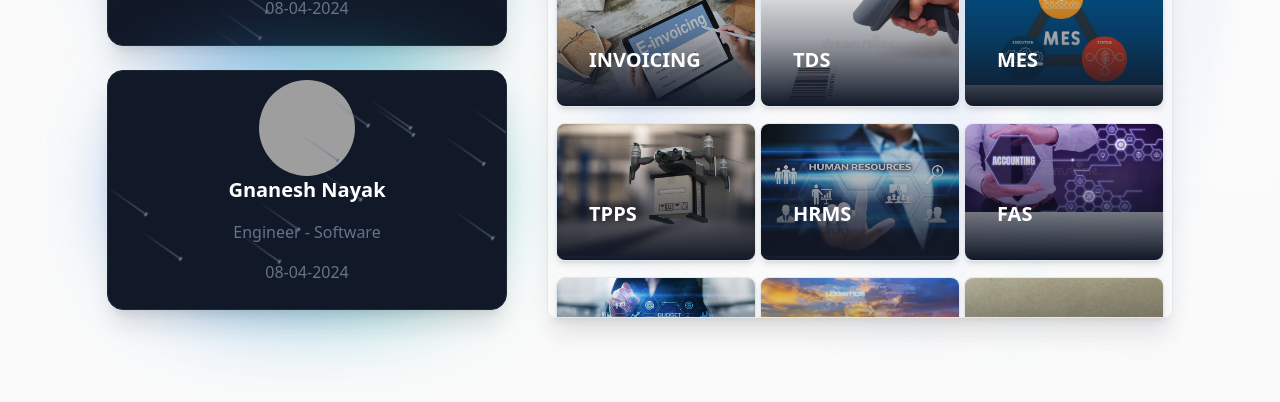
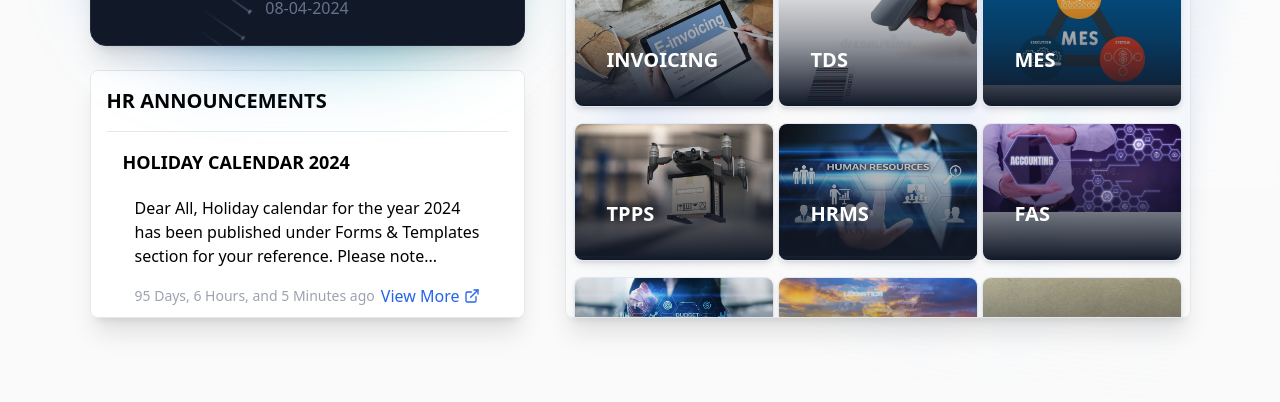
Before and after one commit to GnaneshTkap/Amrut_3.0, a React (Vite) app: page / in a window 1280 px wide. Shown: the part 378-780 px from the top of the page. Built offline with nearby package versions, Linux system fonts and the light colour scheme; grey boxes are pictures that could not be loaded.

Commit message:
implemented annocement card

```diff
--- a/src/components/Dashboard/Dashboard.jsx
+++ b/src/components/Dashboard/Dashboard.jsx
@@ -6,6 +6,7 @@ import { DashboardGrid } from "./Layout";
 import { UserCard } from "../cards/UserCard";
 import { amrutList } from "@/constant/amrutList";
 import AmrutCards from "../cards/AmrutCards";
+import AnnouncementCard from "../cards/AnnocementCard";
 
 const Dashboard = () => {
   return (
@@ -23,7 +24,7 @@ const Dashboard = () => {
         <div className="flex  mt-[80px] gap-10  ">
           <div className="flex flex-col gap-6 ">
             <UserCard />
-            <UserCard />
+            <AnnouncementCard />
           </div>
           <div className="grid grid-cols-1 sm:grid-cols-2 lg:grid-cols-3 xl:grid-cols-3 h-[32rem] items-start overflow-y-auto w-full relative p-2 gap-1 flex-1 rounded-lg border shadow-xl bg-gradient-to-br overflow-hidden">
             {amrutList.map((v) => (
--- /dev/null
+++ b/src/components/cards/AnnocementCard.jsx
@@ -0,0 +1,100 @@
+import React from "react";
+
+const AnnouncementCard = () => {
+  return (
+    <div className=" rounded-lg border bg-card text-card-foreground overflow-hidden shadow-xl max-h-[248px] sm:w-[435px] overflow-y-auto">
+      {/* <BackgroundGradientAnimation> */}
+
+      <div className=" p-4 rounded-lg">
+        <h2 className="text-xl font-semibold mb-4 text-black dark:text-white">
+          HR ANNOUNCEMENTS
+        </h2>
+        <div className="border-b bg-black dark:border-white mb-0"></div>
+        <div className="space-y-6">
+          <div className="bg-transparent rounded-lg p-4  bg-opacity-75 ">
+            <h3 className="text-lg font-semibold mb-2 text-black dark:text-white ">
+              HOLIDAY CALENDAR 2024
+            </h3>
+            <div className="  p-3">
+              <p className="text-black dark:text-white">
+                Dear All, Holiday calendar for the year 2024 has been published
+                under Forms & Templates section for your reference. Please
+                note...
+              </p>
+              <div className="flex items-center justify-between mt-4">
+                <span className="text-sm text-gray-400">
+                  95 Days, 6 Hours, and 5 Minutes ago
+                </span>
+                <a
+                  className="text-blue-600 hover:underline flex items-center"
+                  href="#"
+                >
+                  View More
+                  <svg
+                    xmlns="http://www.w3.org/2000/svg"
+                    width="24"
+                    height="24"
+                    viewBox="0 0 24 24"
+                    fill="none"
+                    stroke="currentColor"
+                    strokeWidth="2"
+                    strokeLinecap="round"
+                    strokeLinejoin="round"
+                    className="ml-1 w-4 h-4"
+                  >
+                    <path d="M18 13v6a2 2 0 0 1-2 2H5a2 2 0 0 1-2-2V8a2 2 0 0 1 2-2h6"></path>
+                    <polyline points="15 3 21 3 21 9"></polyline>
+                    <line x1="10" x2="21" y1="14" y2="3"></line>
+                  </svg>
+                </a>
+              </div>
+            </div>
+          </div>
+          <div className="border-b bg-black dark:border-white "></div>
+          <div className="bg-transparent rounded-lg p-4  ">
+            <h3 className="text-lg font-semibold mb-2 text-black dark:text-white">
+              REG: COMPANY POLICY
+            </h3>
+            <div className=" rounded-lg p-4">
+              <p className="text-black dark:text-white">
+                Dear All, This is to notify that some changes have been
+                incorporated in our existing Company policy with effective from
+                1st....
+              </p>
+              <div className="flex items-center justify-between mt-4">
+                <span className="text-sm text-gray-400">
+                  347 Days, 5 Hours, and 40 Minutes ago
+                </span>
+                <a
+                  className="text-blue-600 hover:underline flex items-center"
+                  href="#"
+                >
+                  View More
+                  <svg
+                    xmlns="http://www.w3.org/2000/svg"
+                    width="24"
+                    height="24"
+                    viewBox="0 0 24 24"
+                    fill="none"
+                    stroke="currentColor"
+                    strokeWidth="2"
+                    strokeLinecap="round"
+                    strokeLinejoin="round"
+                    className="ml-1 w-4 h-4"
+                  >
+                    <path d="M18 13v6a2 2 0 0 1-2 2H5a2 2 0 0 1-2-2V8a2 2 0 0 1 2-2h6"></path>
+                    <polyline points="15 3 21 3 21 9"></polyline>
+                    <line x1="10" x2="21" y1="14" y2="3"></line>
+                  </svg>
+                </a>
+              </div>
+            </div>
+          </div>
+        </div>
+      </div>
+      {/* </BackgroundGradientAnimation> */}
+    </div>
+  );
+};
+
+export default AnnouncementCard;
--- a/src/components/cards/UserCard.jsx
+++ b/src/components/cards/UserCard.jsx
@@ -9,7 +9,7 @@ export function UserCard() {
     <div className="">
       <div className=" w-full relative ">
         <div className="absolute inset-0 h-full w-full bg-gradient-to-r from-blue-500 to-teal-500 transform scale-[0.80] bg-red-500 rounded-full blur-3xl" />
-        <div className="relative shadow-xl bg-gray-900 border border-gray-800  px-4 py-8 max-h-[240px] sm:w-[400px] w-[300px] overflow-hidden rounded-2xl flex flex-col justify-center">
+        <div className="relative shadow-xl bg-gray-900 border border-gray-800  px-4 py-8 max-h-[240px] sm:w-[435px] w-[300px] overflow-hidden rounded-2xl flex flex-col justify-center">
           <div className="flex justify-center flex-col items-center">
             <Avatar className="w-24 h-24">
               <AvatarImage src="https://avatars.githubusercontent.com/u/99138623?s=96&v=4" />
```
